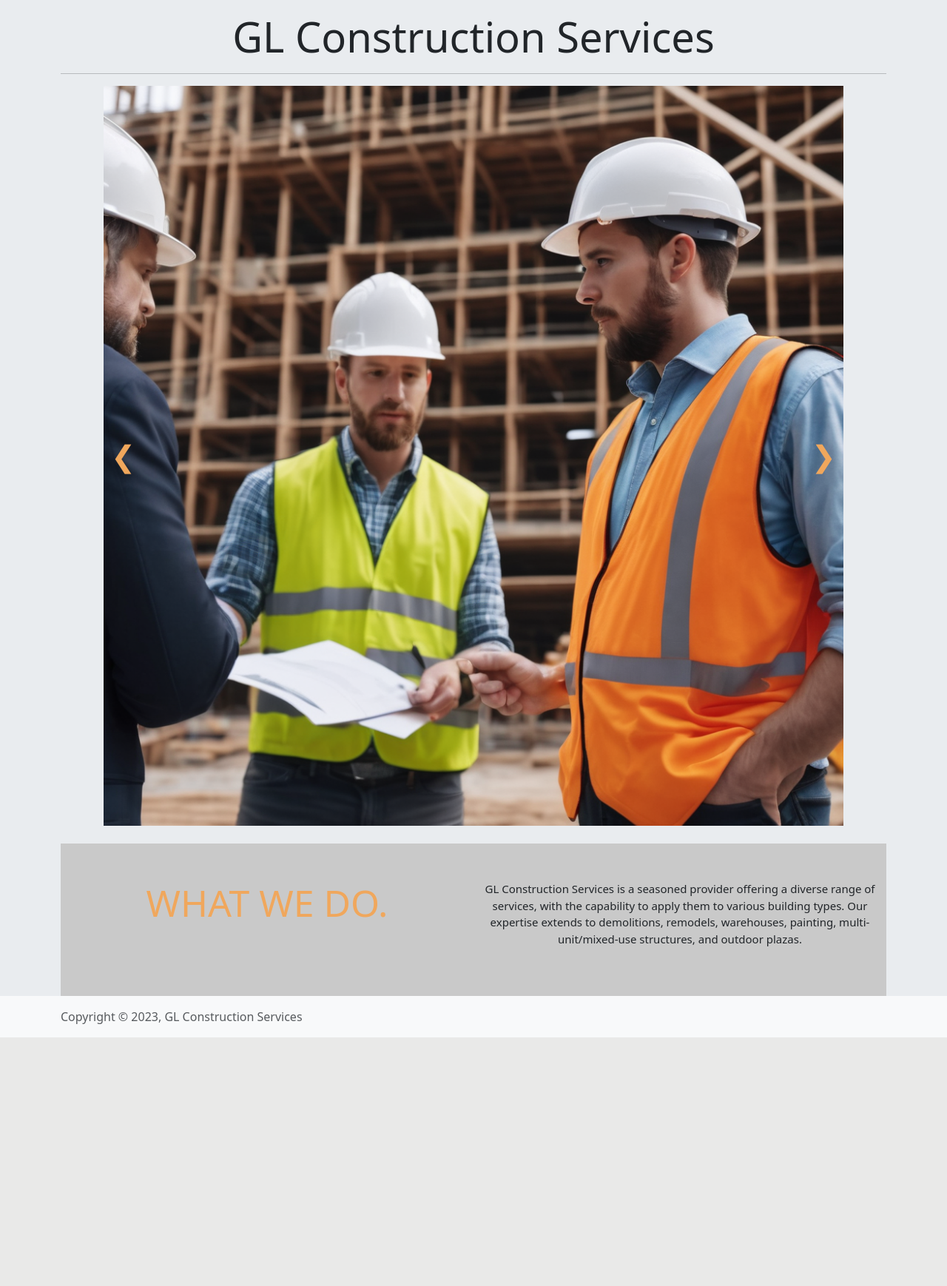
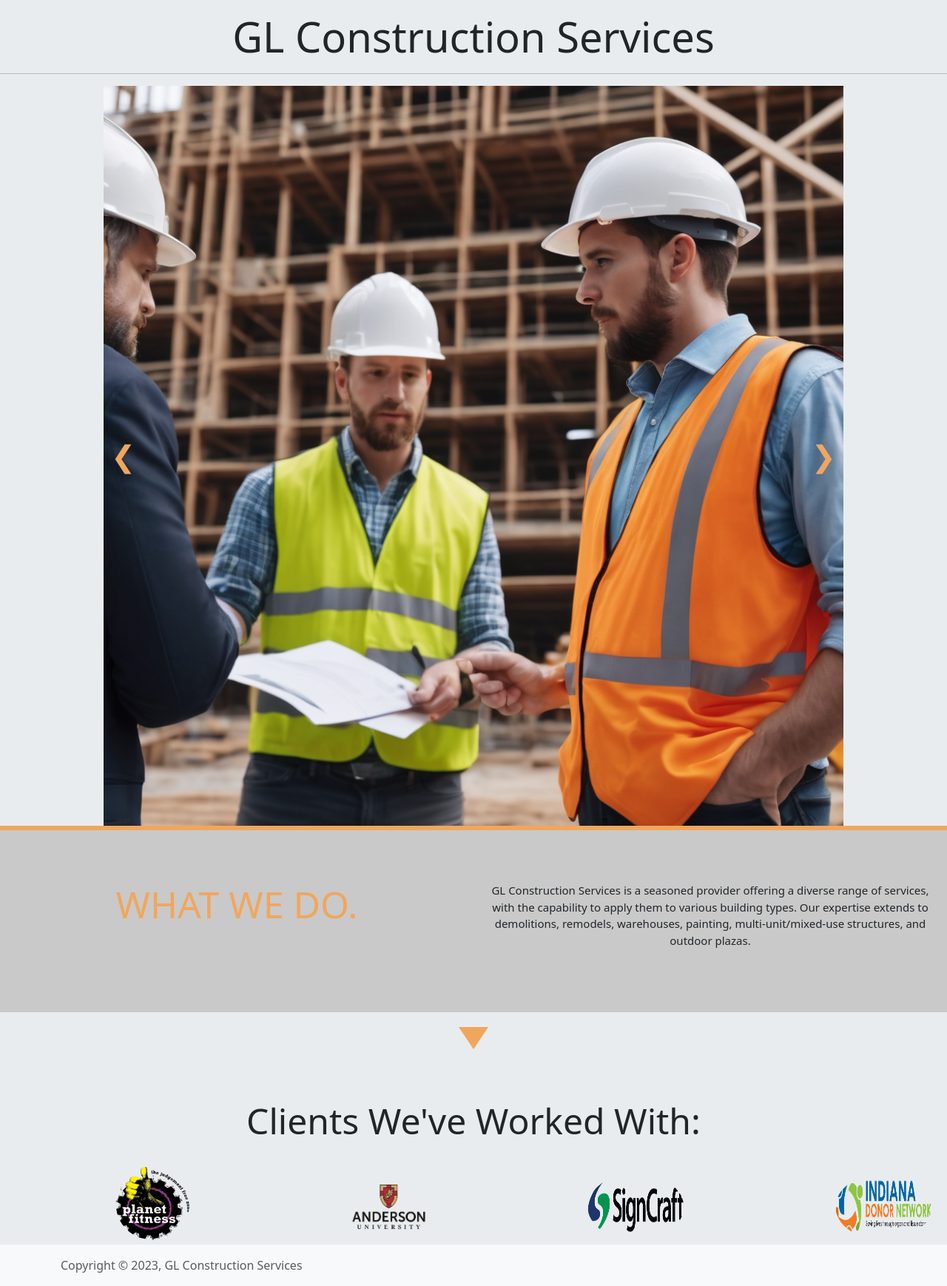
Before and after one commit to kamgreenwald/Gregs-Website, a Flask app: page / in a window 1280 px wide. Shown: the part 80-1818 px from the top of the page at 74% size. Before the commit the page ends 1482 px from the top, so only its background shows below. Run offline with Flask 2, Linux system fonts and the light colour scheme.

Commit message:
DEC19 END OF WORK

```diff
--- a/flaskapp/templates/base.html
+++ b/flaskapp/templates/base.html
@@ -44,7 +44,7 @@
     </header>
 
     <main class="flex-shrink-0">
-        <div class="container">
+        <div>
             <div class="mt-5 pt-5">
                 {% block content %}{% endblock %}
             </div>
--- a/flaskapp/templates/index.html
+++ b/flaskapp/templates/index.html
@@ -42,6 +42,51 @@
 
     .next {
         right: 10px;
+    }
+    .down-arrow {
+      width: 0;
+      height: 0;
+      border-left: 20px solid transparent;
+      border-right: 20px solid transparent;
+      border-top: 30px solid #F0A75C; /* Adjust color as needed */
+      margin: 20px auto; /* Adjust margin as needed */
+    }
+    .slider-container2 {
+      overflow: hidden;
+      white-space: nowrap;
+      margin-left: auto;
+    }
+
+    .slider2 {
+      display: inline-block;
+      animation: slide2 15s linear infinite; /* Adjust the animation duration as needed */
+    }
+
+    .icon {
+      width: 100px;
+      height: 100px;
+      margin-right: 200px;
+      border-radius: 50%;
+      display: inline-block;
+      overflow: hidden;
+    }
+    .larger-icon {
+      width: 130px; /* Larger size for the second icon */
+      height: 90px;
+    }
+    .icon img {
+      width: 100%; /* Make the image fill the container */
+      height: 100%;
+      object-fit: contain\; /* Adjust to fit or cover as needed */
+    }
+
+    @keyframes slide2 {
+      0% {
+        transform: translateX(100%);
+      }
+      100% {
+        transform: translateX(-100%);
+      }
     }
 </style>
 </head>
@@ -94,15 +139,27 @@
     showSlide(currentSlide - 1);
 }
 </script>
-<br>
-<div style="width: 100%; text-align: center; background-color: #c9c9c9;">
-    <div style="width: 50%; float: left; color: #F0A75C; padding: 50px 0;">
+<div style="width: 100%; text-align: center; background-color: #c9c9c9; border-top: 6px solid #F0A75C; padding: 20px 0;">
+    <div style="width: 50%; float: left; color: #F0A75C; padding: 50px 20px;">
         <h3 style="font-size: 50px;">WHAT WE DO.</h3>
     </div>
-    <div style="width: 50%; float: left; padding: 50px 0;">
+    <div style="width: 50%; float: left; padding: 50px 20px; display: flex; flex-direction: column; align-items: center;">
         <p style="font-size: 15px;">GL Construction Services is a seasoned provider offering a diverse range of services, with the capability to apply them to various building types. Our expertise extends to demolitions, remodels, warehouses, painting, multi-unit/mixed-use structures, and outdoor plazas.</p>
     </div>
     <div style="clear: both;"></div>
 </div>
+<div class="down-arrow"></div>
+<br>
+<br>
+<h3 class="display-5 text-center">Clients We've Worked With:</h3>
+<br>
+<div class="slider-container2">
+    <div class="slider2">
+      <div class="icon"><img src="{{ url_for('static', filename='images/pf.png') }}" alt="Image 1"></div>
+      <div class="icon larger-icon"><img src="{{ url_for('static', filename='images/au.png') }}" alt="Image 2"></div>
+      <div class="icon larger-icon"><img src="{{ url_for('static', filename='images/sc.png') }}" alt="Image 3"></div>
+      <div class="icon larger-icon"><img src="{{ url_for('static', filename='images/idn.png') }}" alt="Image 4"></div>
+    </div>
+  </div>
 </body>
 {% endblock %}
```
Also changed, not shown: flaskapp/static/images/au.png (added), flaskapp/static/images/idn.png (added), flaskapp/static/images/pf.png (added), flaskapp/static/images/sc.png (added).
